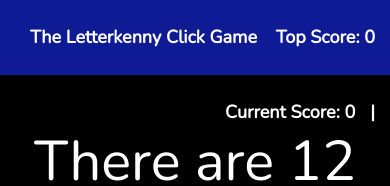
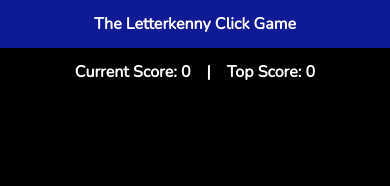
Before and after one commit to bradleyjd19/clicky-game, a React (Create React App) app: page / in a window 390 px wide. Shown: the top 186 px of the page. Built offline with nearby package versions, Linux system fonts and the light colour scheme.

Commit message:
made app more responsive

```diff
--- a/src/components/Navbar/index.js
+++ b/src/components/Navbar/index.js
@@ -7,9 +7,11 @@ function Navbar(props) {
       <div id="navbar">
         <span id="gameTitle">The Letterkenny Click Game</span>
         <span id="message">{props.message}</span>
+        <span id="scoreDiv">
+          <span id="currentScore">Current Score: {props.currentScore}</span>
+          <span id="divider">|</span>
           <span id="topScore">Top Score: {props.topScore}</span>
-          <span id="divider">|</span>
-          <span id="currentScore">Current Score: {props.currentScore}</span>
+        </span>
       </div>
     </div>
   );
--- a/src/components/Navbar/style.css
+++ b/src/components/Navbar/style.css
@@ -6,25 +6,53 @@
   width: 100%;
   background-color: rgb(14, 27, 148);
   text-align: center;
-  height: 75px;
-  font-size: 18px;
-  line-height: 75px;
+  height: 4.6875rem;
+  font-size: 1.125rem;
+  line-height: 4.6875rem;
   font-weight: bold;
   color: white;
-  padding-left: 30px;
+  padding-left: 1.875rem;
 }
 
 #gameTitle {
   float: left;
 }
 
-#currentScore,
-#divider,
+#scoreDiv {
+  float: right;
+  padding-right: 1rem;
+}
+
+#currentScore {
+  padding-right: 1rem;
+}
+
 #topScore {
-  float: right;
-  padding-right: 15px;
+  padding-left: 1rem;
 }
 
 #message {
   font-size: 1.75rem;
 }
+
+@media screen and (max-width: 980px) {
+
+  #navbar {
+    position: static;
+    height: 3rem;
+    line-height: 3rem;
+    margin: 0;
+    padding: 0;
+  }
+
+  #gameTitle,
+  #message,
+  #scoreDiv {
+    width: 100%;
+    font-size: 1rem;
+    padding: 0;
+    height: 3rem;
+    line-height: 3rem;
+  }
+
+}
```
Lines whose indentation alone changed are shown as unchanged.
